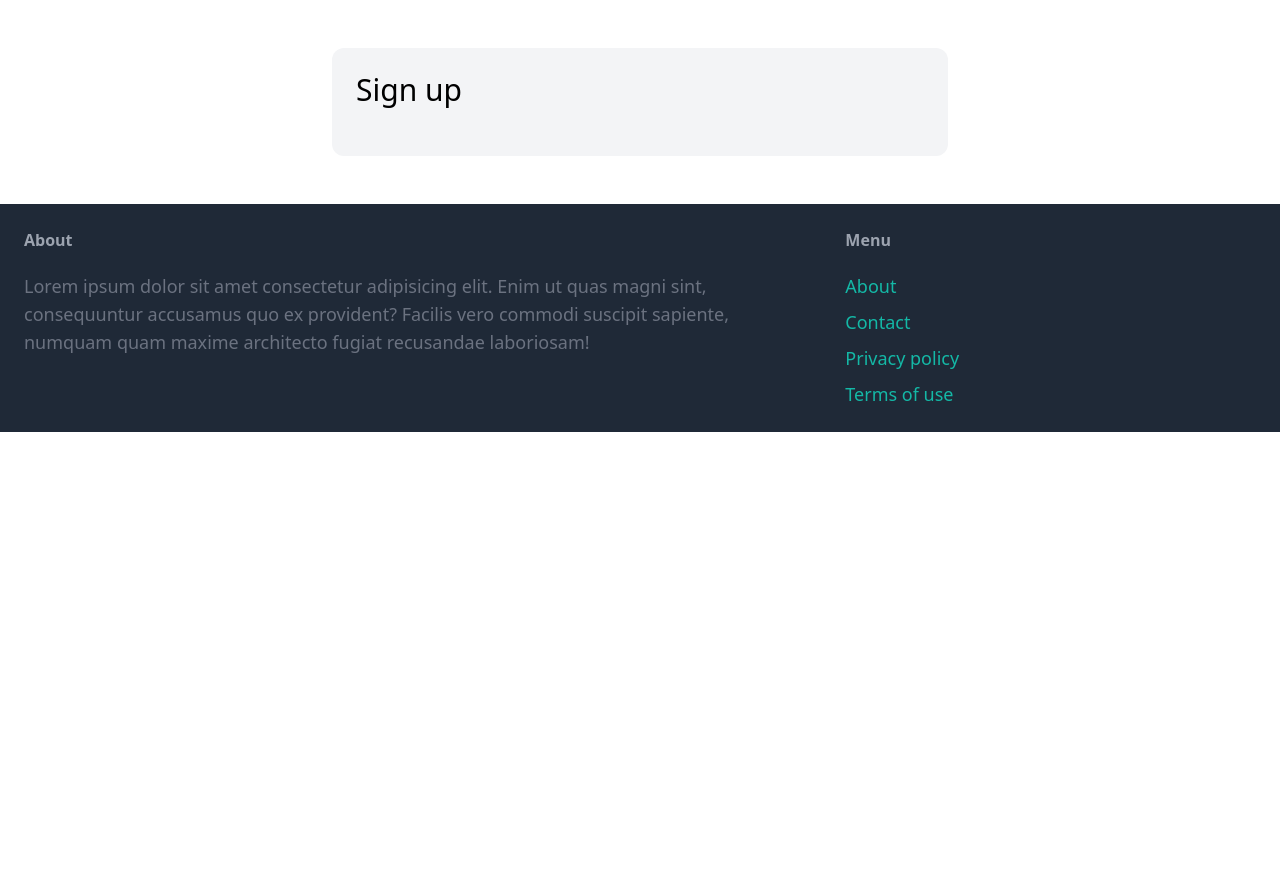
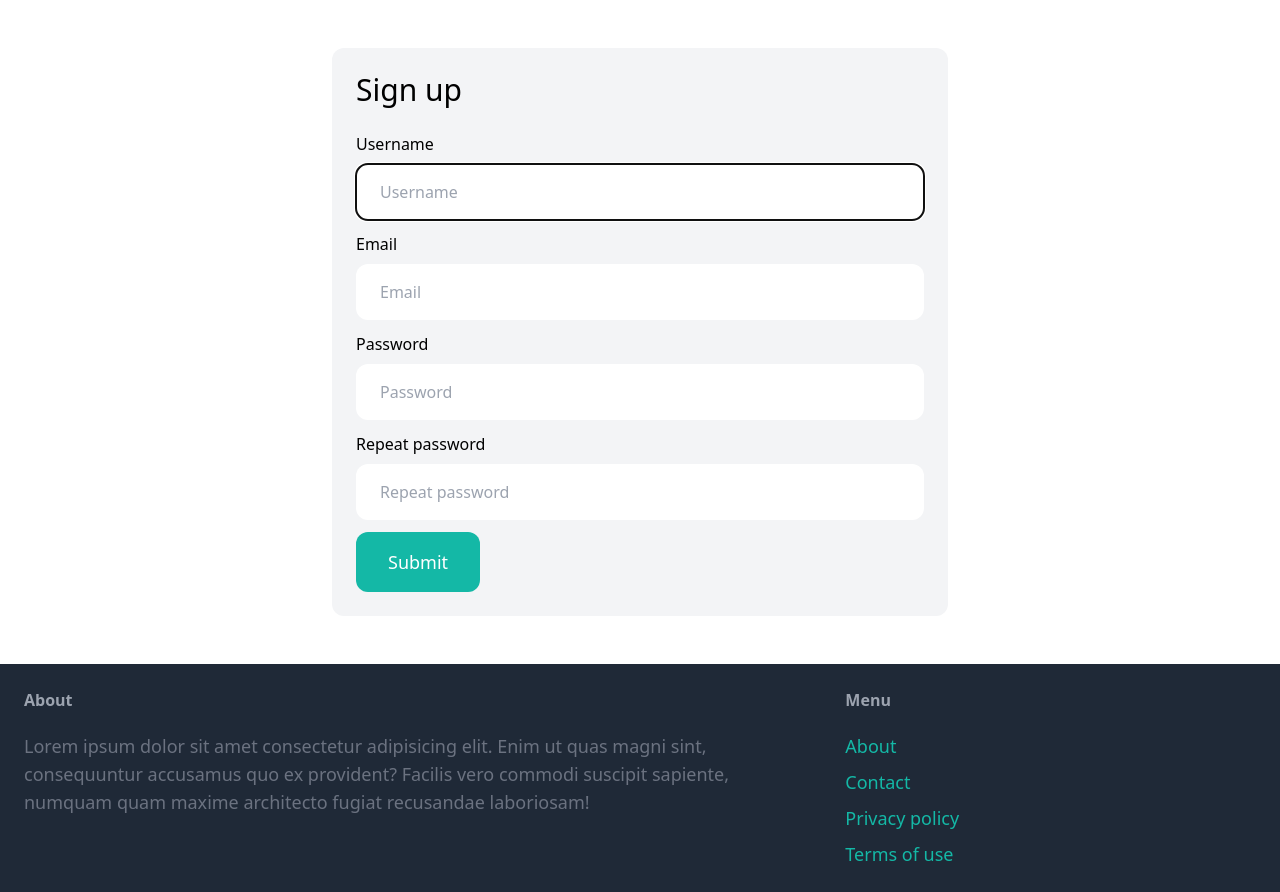
Before and after one commit to pawbialobrzeski/essa_project, a Django app: page /signup/ in a window 1280 px wide. Shown: the part 77-969 px from the top of the page. Before the commit the page ends 509 px from the top, so only its background shows below. Run offline with Django 3.2, Linux system fonts and the light colour scheme; some libraries are stand-ins or nearby versions.

Commit message:
signup-2

```diff
--- a/Projekt/core/forms.py
+++ b/Projekt/core/forms.py
@@ -6,3 +6,23 @@ class SignupForm(UserCreationForm):
     class Meta:
         model = User
         fields = ('username', 'email', 'password1', 'password2')
+
+    username = forms.CharField(widget=forms.TextInput(attrs={
+    'placeholder': 'Username',
+    'class': 'w-full py-4 px-6 rounded-xl'
+    }))
+
+    email = forms.CharField(widget=forms.EmailInput(attrs={
+    'placeholder': 'Email',
+    'class': 'w-full py-4 px-6 rounded-xl'
+    }))
+
+    password1 = forms.CharField(widget=forms.PasswordInput(attrs={
+    'placeholder': 'Password',
+    'class': 'w-full py-4 px-6 rounded-xl'
+    }))
+
+    password2 = forms.CharField(widget=forms.PasswordInput(attrs={
+    'placeholder': 'Repeat password',
+    'class': 'w-full py-4 px-6 rounded-xl'
+    }))
--- a/Projekt/core/templates/core/signup.html
+++ b/Projekt/core/templates/core/signup.html
@@ -5,5 +5,44 @@
 {% block content %}
     <div class="w-1/2 my-6 mx-auto p-6 bg-gray-100 rounded-xl">
 		<h1 class="mb-6 text-3xl">Sign up</h1>
+
+		<form method="post" action=".">
+			{%csrf_token %}
+
+			{{ form.non_field_errors }}
+
+			<div class="mb-3">
+				<label class="inline-block mb-2"> Username</label><br>
+				{{ form.username }}
+			</div>
+
+			<div class="mb-3">
+				<label class="inline-block mb-2"> Email</label><br>
+				{{ form.email }}
+			</div>
+
+			<div class="mb-3">
+				<label class="inline-block mb-2"> Password</label><br>
+				{{ form.password1 }}
+			</div>
+
+			<div class="mb-3">
+				<label class="inline-block mb-2"> Repeat password</label><br>
+				{{ form.password2 }}
+			</div>
+
+			{% if form.errors or form.non_field_errors %}
+				<div class="mb-3 p-6 bg-red-100 rounded-xl">
+					{% for field in form %}
+						{{ field.errors }}
+					{% endfor %}
+
+					{{ form.non_field_errors }}
+				</div>
+			{% endif %}
+
+			<button class="py-4 px-8 text-lg bg-teal-500 hover:bg-teal-700 rounded-xl text-white">
+			Submit</button>
+		</form>
 	</div>
 {% endblock %}
--- a/Projekt/core/views.py
+++ b/Projekt/core/views.py
@@ -1,4 +1,4 @@
-from django.shortcuts import render
+from django.shortcuts import render, redirect
 from item.models import Category, Item
 from .forms import SignupForm
 
@@ -14,7 +14,14 @@ def contact(request):
     return render(request, 'core/contact.html')
 
 def signup(request):
-    form = SignupForm()
+    if request.method == 'POST':
+        form = SignupForm(request.POST)
+
+        if form.is_valid():
+            form.save()
+            return redirect('/login/')
+    else:
+        form = SignupForm()
 
     return render(request, 'core/signup.html', {
         'form': form
```
